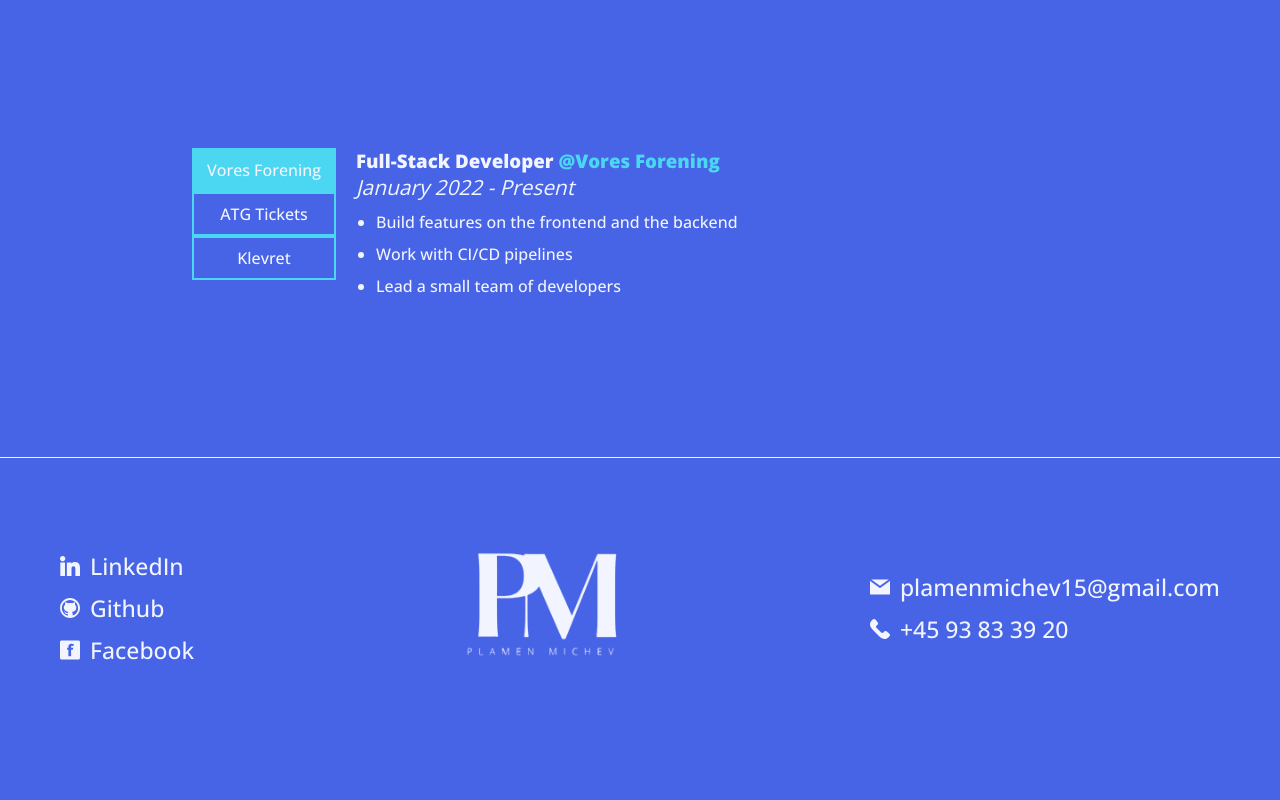
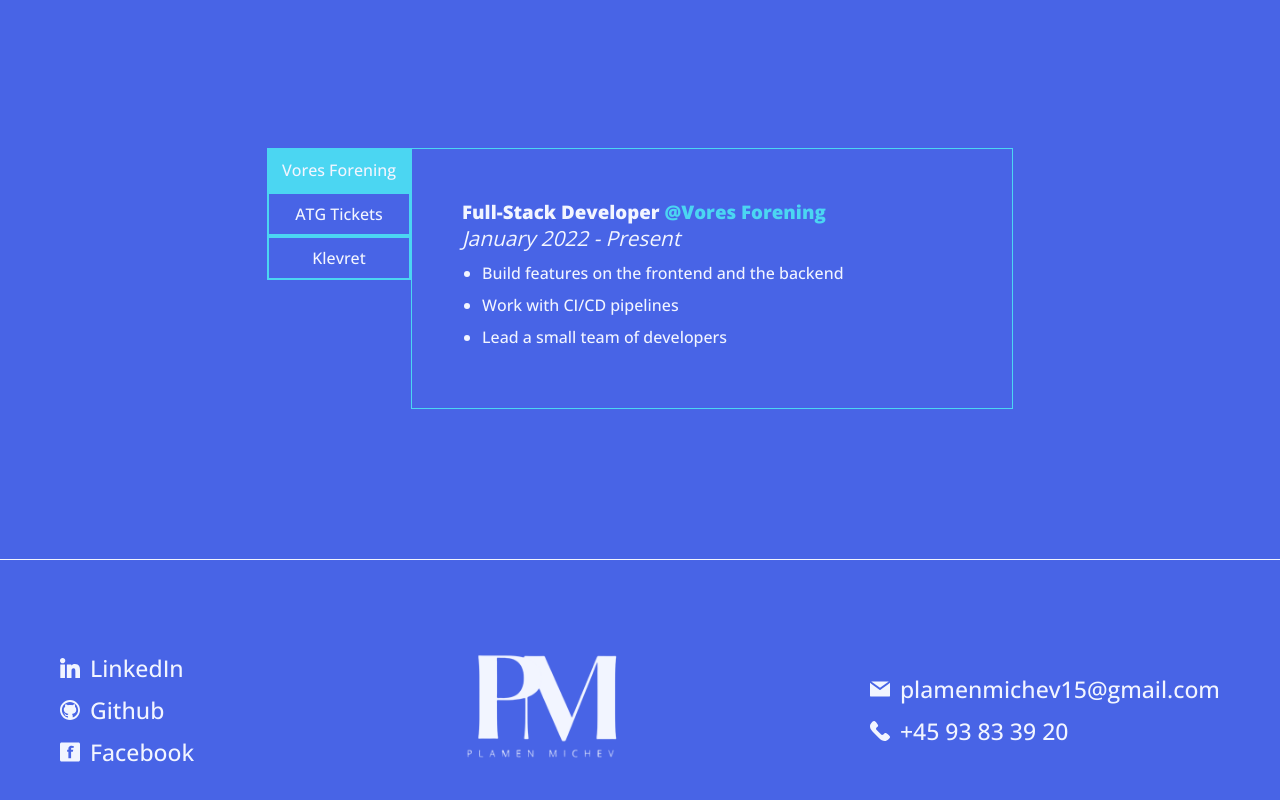
Before and after one commit to PlamenMichev/portfolio, a React (Create React App) app: page / in a window 1280 px wide. Shown: the part 1067-1867 px from the top of the page. Before the commit the page ends 1825 px from the top, so only its background shows below. Built offline with nearby package versions, Linux system fonts and the light colour scheme.

Commit message:
add stylings to experience component

```diff
--- a/src/App.css
+++ b/src/App.css
@@ -6,6 +6,7 @@
 
 html {
   scroll-behavior: smooth;
+  scroll-padding: 160px;
 }
 
 * {
--- a/src/components/Experience/ExperienceDetails.jsx
+++ b/src/components/Experience/ExperienceDetails.jsx
@@ -1,6 +1,19 @@
+import { useEffect, useState } from "react"
+
 export default function ExperienceDetails({companyName, position, startDate, endDate, responsibilities, websiteUrl}) {
+    const [triggerAnimation, setTriggerAnimation] = useState(0);
+    const [opacity, setOpacity] = useState(0);
+
+    useEffect(() => {
+        setTriggerAnimation(triggerAnimation + 1)
+        setOpacity(0)
+        setTimeout(() => setOpacity(1), 100)
+    }, [companyName])
+
+
+    console.log(opacity)
     return (
-        <div className="experienceDetails">
+        <div className="experienceDetails" style={{opacity: opacity}} key={triggerAnimation}>
             <h3 className="experience-title">{position} <a href={websiteUrl} target="_blank" className="experience-accent" rel="noreferrer">@{companyName}</a></h3>
             <p className="experience-range">{startDate} - {endDate ? endDate : 'Present'}</p>
 
--- a/src/components/Experience/index.css
+++ b/src/components/Experience/index.css
@@ -2,12 +2,12 @@
     width: 70%;
     margin: 150px auto;
     display: flex;
+    justify-content: center;
 }
 
 .picker-wrapper {
     display: flex;
     flex-direction: column;
-    margin-right: 20px;
 }
 
 .picker {
@@ -44,3 +44,15 @@
     color: var(--secondary-color);
     margin-bottom: 10px;
 }
+
+.experienceDetails {
+    border: 1px solid var(--accent-color);
+    padding: 50px;
+    width: 500px;
+    transition: opacity 0.7s;
+}
+
+@keyframes fadeIn {
+  0% { opacity: 0; }
+  100% { opacity: 1; }
+}
--- a/src/components/Experience/index.jsx
+++ b/src/components/Experience/index.jsx
@@ -7,7 +7,7 @@
     const [pickedPosition, setPickedPosition] = useState(0)
 
     return (
-        <div className="experience-wrapper">
+        <div className="experience-wrapper" id="experience">
             <ExperiencePicker options={EXPERIENCE_ARRAY} currentSelection={pickedPosition} setCurrentSelection={(newValue) => setPickedPosition(newValue)} />
             <ExperienceDetails {...EXPERIENCE_ARRAY[pickedPosition]} />
         </div>
```
